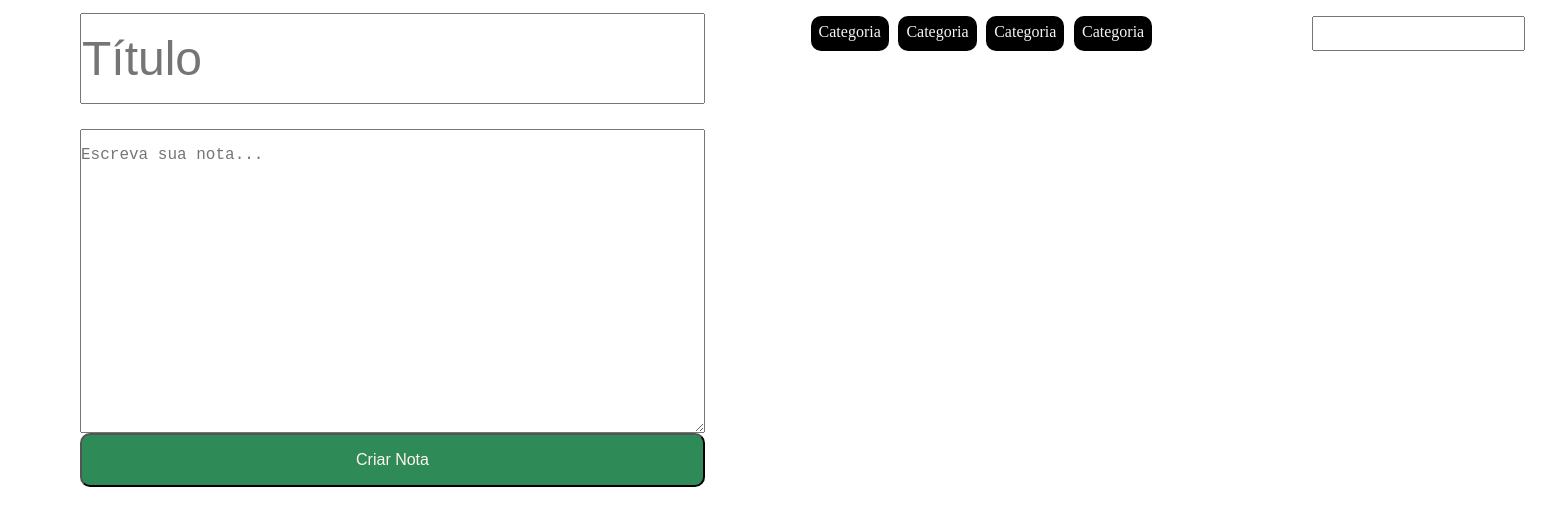
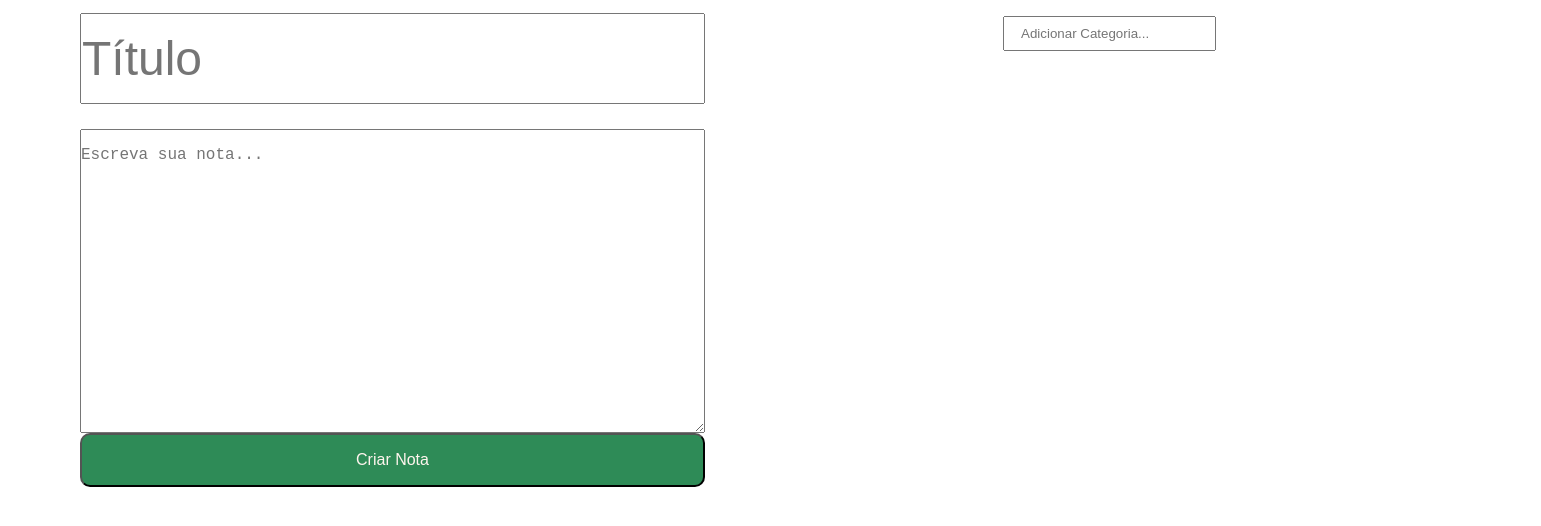
Before and after one commit to diorodro/introducao-react, a React (Create React App) app: page / in a window 1280 px wide. Shown: the top 526 px of the page, 1541 px wide, since content can reach past the window. Built offline with nearby package versions, Linux system fonts and the light colour scheme; the HTML template or start-up script is replaced by a standard one.

Commit message:
Inserindo categorias

```diff
--- a/src/App.js
+++ b/src/App.js
@@ -11,7 +11,8 @@ class App extends Component {
     constructor() {
         super();
         this.state = {
-            notas: []
+            notas: [],
+            categorias: []
         };
     }
 
@@ -22,6 +23,12 @@ class App extends Component {
             notas: novoArrayNotas
         }
         this.setState(novoEstado)
+    }
+
+    adicionarCategoria(nomeCategoria){
+        const novoArrayCategorias = [...this.state.categorias, nomeCategoria];
+        const novoEstado = {...this.state, categorias:novoArrayCategorias};
+        this.setState(novoEstado);
     }
 
     deletarNota(index) {
@@ -35,7 +42,10 @@ class App extends Component {
             <div className="conteudo">
                 <FormularioCadastro criarNota={this.criarNota.bind(this)} />
                 <main className="conteudo-principal">
-                    <ListaDeCategorias/>
+                    <ListaDeCategorias
+                        adicionarCategoria={this.adicionarCategoria.bind(this)}
+                        categorias={this.state.categorias}
+                    />
                     <ListaDeNotas
                         apagarNota={this.deletarNota.bind(this)}
                         notas={this.state.notas}
--- a/src/components/ListaDeCategorias/ListaDeCategorias.jsx
+++ b/src/components/ListaDeCategorias/ListaDeCategorias.jsx
@@ -3,16 +3,29 @@ import "./estilo.css";
 
 
 class ListaDeCategorias extends Component {
+
+    _handleEventoInput(evento){
+        if (evento.key === "Enter") {
+            let valorCategoria = evento.target.value;
+            this.props.adicionarCategoria(valorCategoria);
+        }
+    }
+
     render() {
         return (
             <section className="lista-categorias">
                 <ul className="lista-categorias__lista">
-                    <li className="lista-categorias__item">Categoria</li>
-                    <li className="lista-categorias__item">Categoria</li>
-                    <li className="lista-categorias__item">Categoria</li>
-                    <li className="lista-categorias__item">Categoria</li>
+                    {this.props.categorias.map((categoria, index) => {
+                        return(<li key={index} className="lista-categorias__item">{categoria}</li>);
+                    })}
+
                 </ul>
-                <input type="text" className="lista-categorias__input"/>
+                <input
+                    type="text"
+                    className="lista-categorias__input"
+                    placeholder="Adicionar Categoria..."
+                    onKeyUp={this._handleEventoInput.bind(this)}
+                />
             </section>
         );
     }
--- a/src/components/ListaDeCategorias/estilo.css
+++ b/src/components/ListaDeCategorias/estilo.css
@@ -1,6 +1,6 @@
 .lista-categorias{
     display: flex;
-    justify-content: space-around;
+    justify-content: space-evenly;
     margin: 1rem;
 }
 
@@ -14,8 +14,14 @@
     color: whitesmoke;
     padding: .5rem;
     margin-left: .6rem;
+    transition: .5s ease-in-out .1s;
+}
+
+.lista-categorias__item:hover{
+    transform: scale(110%);
 }
 .lista-categorias__input{
     padding: .5rem 1rem;
-    margin-left: 10rem;
+    position: absolute;
+    right: 5%;
 }
```
